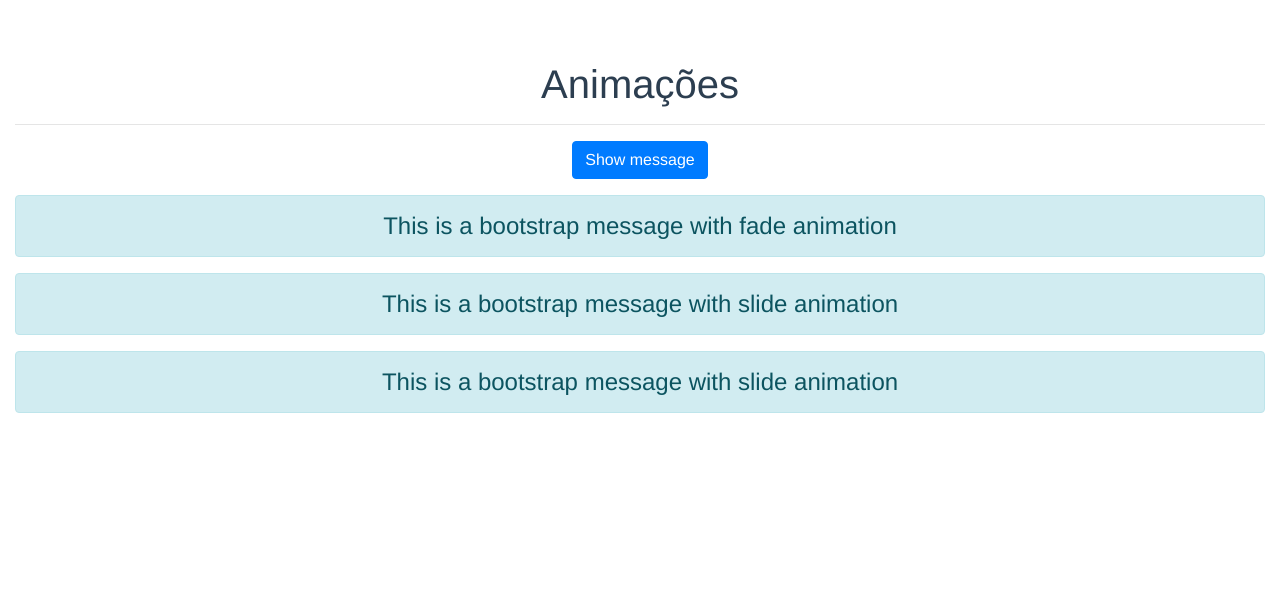
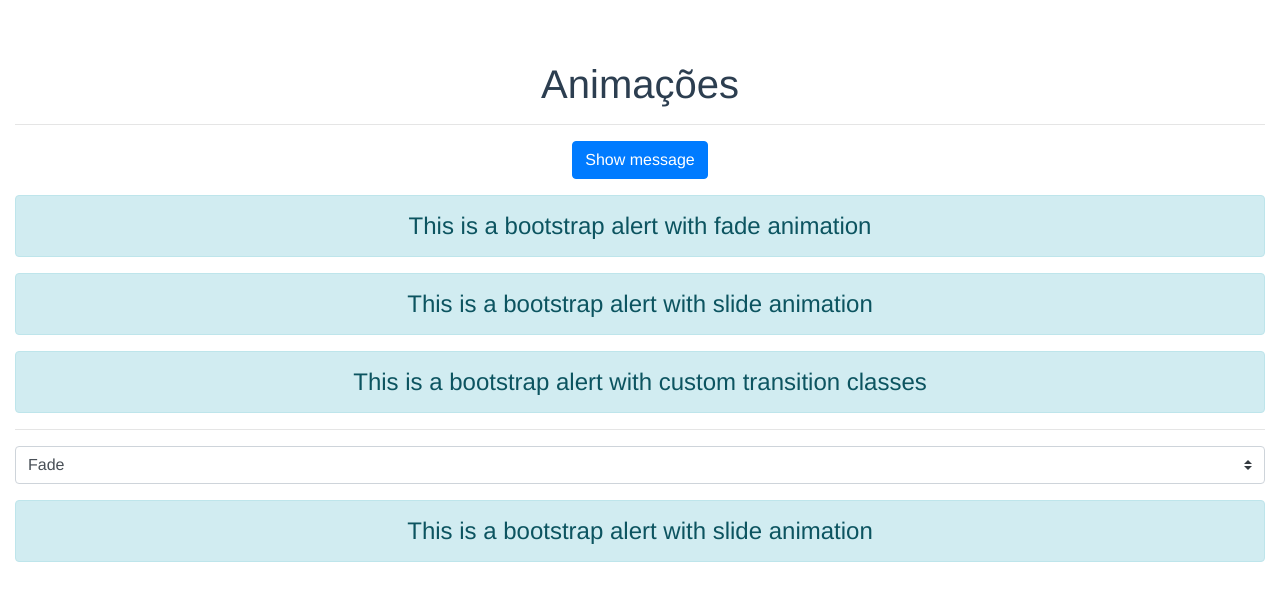
Before and after one commit to rafaeldtx/vuejs_introduction, a Vue app in the folder transitions/: page / in a window 1280 px wide. Shown: the top 600 px of the page. Built offline with nearby package versions, Linux system fonts and the light colour scheme.

Commit message:
(Transition) using binding name dynamic effect

```diff
--- a/transitions/src/App.vue
+++ b/transitions/src/App.vue
@@ -6,11 +6,11 @@
         <b-button variant="primary" @click="show = !show" class="mb-3">Show message</b-button>
 
         <transition name="fade" appear>
-            <b-alert variant="info" show v-if="show">This is a bootstrap message with fade animation</b-alert>
+            <b-alert variant="info" show v-if="show">This is a bootstrap alert with fade animation</b-alert>
         </transition>
 
         <transition name="slide" type='animation' appear>
-            <b-alert variant="info" show v-if="show">This is a bootstrap message with slide animation</b-alert>
+            <b-alert variant="info" show v-if="show">This is a bootstrap alert with slide animation</b-alert>
         </transition>
 
         <transition
@@ -18,8 +18,20 @@
             leave-active-class="animated shake"
             appear
         >
-            <b-alert variant="info" show v-if="show">This is a bootstrap message with slide animation</b-alert>
+            <b-alert variant="info" show v-if="show">This is a bootstrap alert with custom transition classes</b-alert>
         </transition>
+
+        <hr>
+
+        <b-select v-model="animationType" class="mb-3">
+            <option value="fade">Fade</option>
+            <option value="slide">Slide</option>
+        </b-select>
+
+        <transition :name="animationType" appear>
+            <b-alert variant="info" show v-if="show">This is a bootstrap alert with slide animation</b-alert>
+        </transition>
+
 	</div>
 </template>
 
@@ -28,7 +40,8 @@
 export default {
     data() {
         return {
-            show: true
+            show: true,
+            animationType: 'fade'
         }
     }
 }
```
